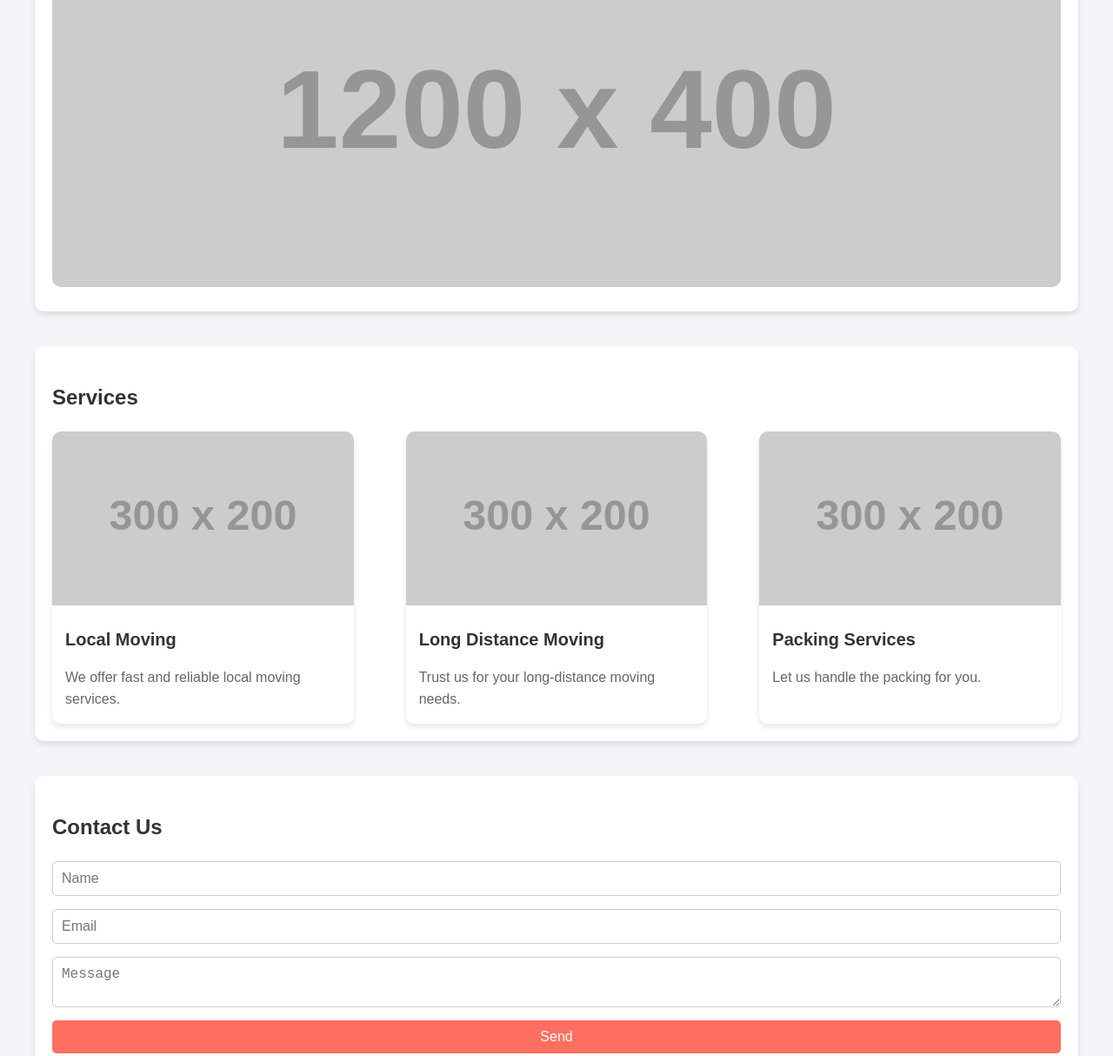
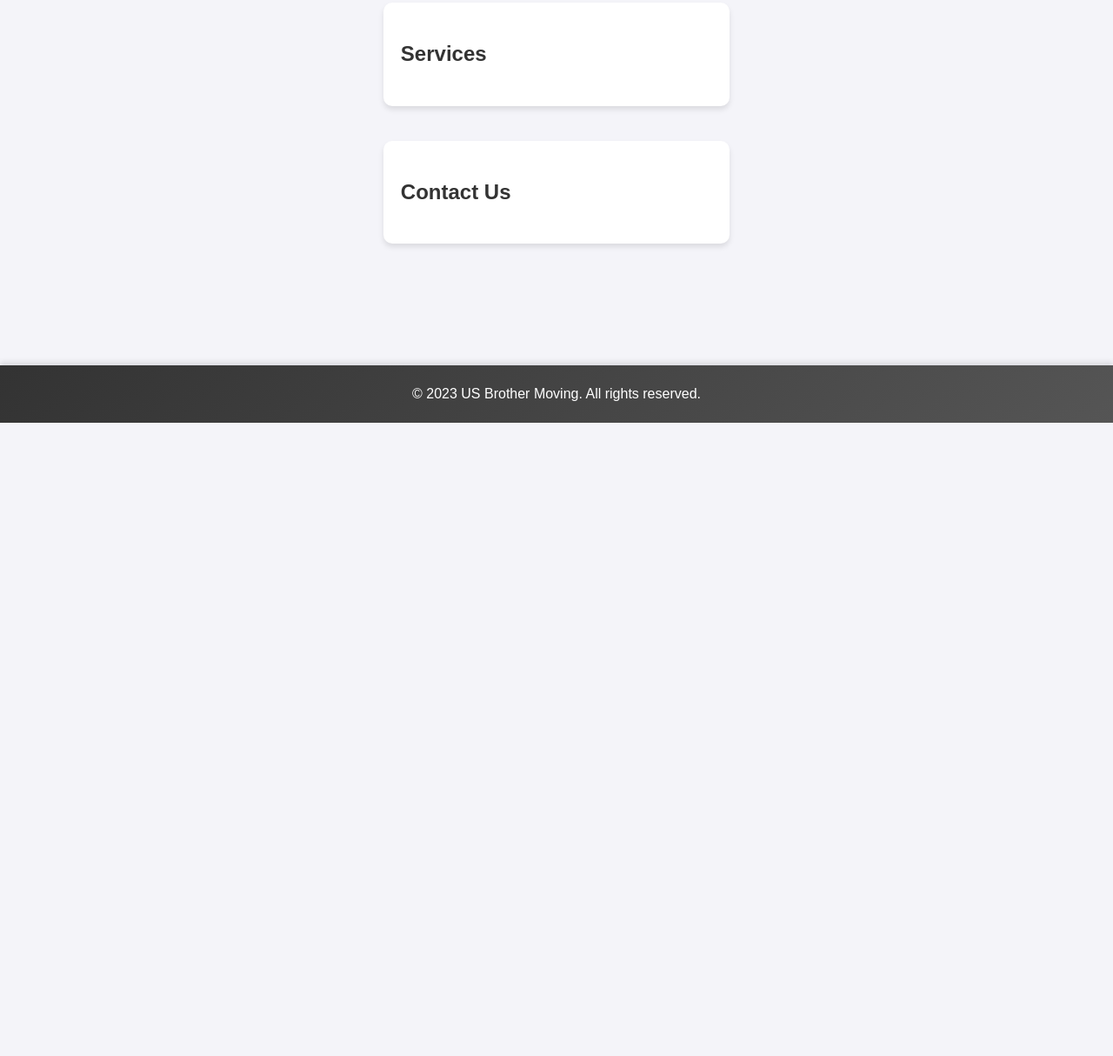
Before and after one commit to TTimLu/MovingWeb, a plain HTML site: page index.html in a window 1280 px wide. Shown: the part 343-1557 px from the top of the page at 87% size. After the commit the page ends 829 px from the top, so only its background shows below. Drawn offline with Linux system fonts and the light colour scheme; placeholder pictures from the web are drawn by us.

Commit message:
Update index.html

```diff
--- a/index.html
+++ b/index.html
@@ -10,9 +10,9 @@
     <header>
         <nav>
             <ul>
-                <li><a href="#" data-translate="home">Home</a></li>
-                <li><a href="#" data-translate="services">Services</a></li>
-                <li><a href="#" data-translate="contact">Contact</a></li>
+                <li><a href="#home" data-target="home" data-translate="home">Home</a></li>
+                <li><a href="#services" data-target="services" data-translate="services">Services</a></li>
+                <li><a href="#contact" data-target="contact" data-translate="contact">Contact</a></li>
             </ul>
             <select id="language-selector">
                 <option value="en">English</option>
@@ -27,37 +27,19 @@
         <section id="home">
             <h1 data-translate="welcome">Welcome to US Brother Moving</h1>
             <p data-translate="description">We provide the best moving services in the area.</p>
-            <img src="https://via.placeholder.com/1200x400" alt="Moving Services" style="width:100%; border-radius:10px;">
         </section>
 
         <section id="services">
             <h2 data-translate="services">Services</h2>
             <div class="service-cards">
-                <div class="card">
-                    <img src="https://via.placeholder.com/300x200" alt="Local Moving">
-                    <h3>Local Moving</h3>
-                    <p>We offer fast and reliable local moving services.</p>
-                </div>
-                <div class="card">
-                    <img src="https://via.placeholder.com/300x200" alt="Long Distance Moving">
-                    <h3>Long Distance Moving</h3>
-                    <p>Trust us for your long-distance moving needs.</p>
-                </div>
-                <div class="card">
-                    <img src="https://via.placeholder.com/300x200" alt="Packing Services">
-                    <h3>Packing Services</h3>
-                    <p>Let us handle the packing for you.</p>
-                </div>
+                <!-- Service cards content -->
             </div>
         </section>
 
         <section id="contact">
             <h2 data-translate="contact_us">Contact Us</h2>
             <form id="contact-form">
-                <input type="text" id="name" placeholder="Name" required>
-                <input type="email" id="email" placeholder="Email" required>
-                <textarea id="message" placeholder="Message" required></textarea>
-                <button type="submit" data-translate="send">Send</button>
+                <!-- Contact form content -->
             </form>
         </section>
     </main>
```
